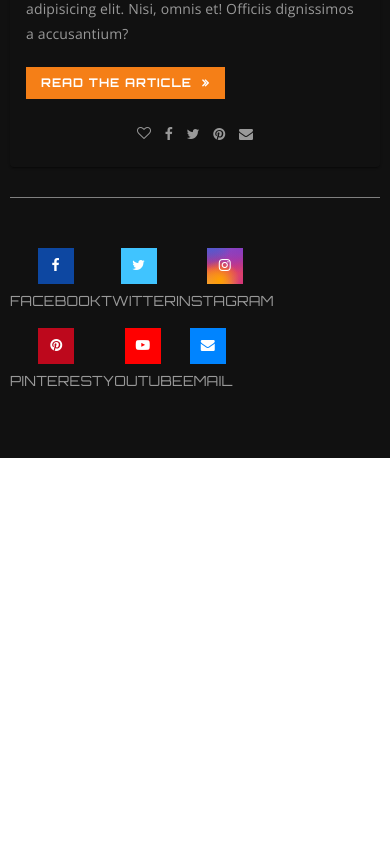
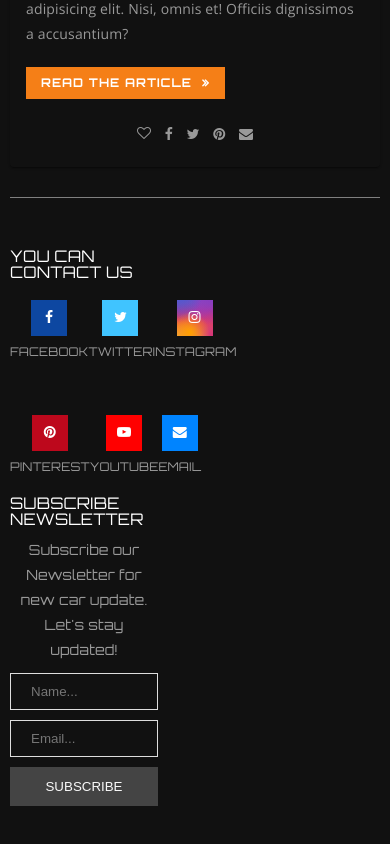
Before and after one commit to Genu4/Car-blog, a React (Create React App) app: page / in a window 390 px wide. Shown: the part 5835-6679 px from the top of the page. Before the commit the page ends 6293 px from the top, so only its background shows below. Built offline with nearby package versions, Linux system fonts and the light colour scheme.

Commit message:
style footer not finished

```diff
--- a/src/container/Footer/Footer.scss
+++ b/src/container/Footer/Footer.scss
@@ -1,3 +1,4 @@
+@media (max-width: 599px) {
     .footer {
         padding: 50px 0;
         background-color: #111111;
@@ -6,7 +7,13 @@
         border-top: 1px solid grey;
 
         .footer-socials {
-        width: calc(50% - 10%);
+            width: 40%;
+        }
+
+        .footer-socials-header {
+            font-size: 16px;
+            margin-bottom: 20px;
+            text-transform: uppercase;
         }
 
         .footer-socials-part {
@@ -14,9 +21,13 @@
             justify-content: space-between;
         }
 
+        .footer-socials-part + .footer-socials-part {
+            margin-top: 35px;
+        }
+
         .socials-link {
             display: block;
-        width: 110px;
+            width: 100px;
             height: 80px;
             text-align: center;
         }
@@ -41,7 +52,48 @@
         }
 
         .footer-socials-logo-instagram {
-    background: radial-gradient(circle farthest-corner at 35% 90%,#ffa100,transparent 50%),radial-gradient(circle farthest-corner at 0 140%,#efa11c,transparent 50%),radial-gradient(ellipse farthest-corner at 0 -25%,#5258cf,transparent 50%),radial-gradient(ellipse farthest-corner at 20% -50%,#5258cf,transparent 50%),radial-gradient(ellipse farthest-corner at 100% 0,#893dc2,transparent 50%),radial-gradient(ellipse farthest-corner at 60% -20%,#8f44c7,transparent 50%),radial-gradient(ellipse farthest-corner at 100% 100%,#d43178,transparent),linear-gradient(#6559ca,#bc318f 30%,#e33f5f 50%,#f77638 70%,#fec66d 100%);
+            background: radial-gradient(
+                    circle farthest-corner at 35% 90%,
+                    #ffa100,
+                    transparent 50%
+                ),
+                radial-gradient(
+                    circle farthest-corner at 0 140%,
+                    #efa11c,
+                    transparent 50%
+                ),
+                radial-gradient(
+                    ellipse farthest-corner at 0 -25%,
+                    #5258cf,
+                    transparent 50%
+                ),
+                radial-gradient(
+                    ellipse farthest-corner at 20% -50%,
+                    #5258cf,
+                    transparent 50%
+                ),
+                radial-gradient(
+                    ellipse farthest-corner at 100% 0,
+                    #893dc2,
+                    transparent 50%
+                ),
+                radial-gradient(
+                    ellipse farthest-corner at 60% -20%,
+                    #8f44c7,
+                    transparent 50%
+                ),
+                radial-gradient(
+                    ellipse farthest-corner at 100% 100%,
+                    #d43178,
+                    transparent
+                ),
+                linear-gradient(
+                    #6559ca,
+                    #bc318f 30%,
+                    #e33f5f 50%,
+                    #f77638 70%,
+                    #fec66d 100%
+                );
         }
         .footer-socials-logo-pinterest {
             background-color: #bd081c;
@@ -54,7 +106,6 @@
         .footer-socials-logo-email {
             background-color: #0084ff;
         }
-
 
         .footer-socials-logo-facebook::before {
             content: '\f09a';
@@ -73,11 +124,77 @@
         }
         .footer-socials-logo-email::before {
             content: '\f0e0';
-
         }
 
         .socials-name {
+            text-transform: uppercase;
+            font-size: 12px;
+            color: #999;
+            transition: all 0.3s;
+        }
+
+        .socials-link:hover .socials-name {
+            color: #f57f17;
+        }
+
+        // subscribe-block
+
+        .subscribe-newsletter {
+            width: 40%;
+        }
+
+        .subscribe-newsletter-header {
+            margin: 0 0 10px;
+            font-size: 16px;
+            text-transform: uppercase;
+        }
+
+        .subscribe-newsletter-description {
+            margin-bottom: 10px;
             font-size: 14px;
-        color: #999;
+            line-height: 1.8;
+            color: #999999;
+            text-align: center;
+        }
+
+        .subscribe-newsletter-btn {
+            width: 100%;
+            margin-top: 10px;
+            padding: 12px 20px;
+            background: #444;
+            color: #f9f9f9;
+            transition: all 0.3s;
+            border: none;
+            outline: none;
+        }
+
+        .subscribe-input-field {
+            width: 100%;
+            padding: 10px 20px;
+            border: 1px solid #dedede;
+            outline: none;
+            background: none;
+            color: #dedede;
+        }
+
+        .subscribe-input-field-block + .subscribe-input-field-block {
+            margin-top: 10px;
+        }
+
+        .subscribe-newsletter-btn:hover {
+            background: #f57f17;
         }
     }
+}
+
+@media (min-width: 600px) {
+    .footer {
+        padding: 50px 0;
+        background-color: #111111;
+        height: fit-content;
+        color: white;
+        border-top: 1px solid grey;
+        display: flex;
+        justify-content: space-between;
+    }
+}
--- a/src/container/Footer/Footer.tsx
+++ b/src/container/Footer/Footer.tsx
@@ -5,6 +5,9 @@ const Footer = () => {
         <div className="container">
             <div className="footer">
                 <div className="footer-socials">
+                    <h4 className="footer-socials-header">
+                        you can contact us
+                    </h4>
                     <div className="footer-socials-part">
                         <a className="socials-link" href="/">
                             <div className="footer-socials-logo-facebook"></div>
@@ -34,7 +37,24 @@ const Footer = () => {
                         </a>
                     </div>
                 </div>
-                <div className="subscribe-newsletter"></div>
+                <div className="subscribe-newsletter">
+                    <h4 className="subscribe-newsletter-header">
+                        SUBSCRIBE NEWSLETTER
+                    </h4>
+                    <p className="subscribe-newsletter-description">
+                        Subscribe our Newsletter for new car update. Let's stay
+                        updated!
+                    </p>
+                    <div className='subscribe-input-field-block'>
+                        <input className='subscribe-input-field' type="text" placeholder='Name...'/>
+                    </div>
+                    <div className='subscribe-input-field-block'>
+                        <input className='subscribe-input-field' type="text" placeholder='Email...'/>
+                    </div>
+                    <button className="subscribe-newsletter-btn">
+                        SUBSCRIBE
+                    </button>
+                </div>
             </div>
         </div>
     )
```
Lines whose indentation alone changed are shown as unchanged.
